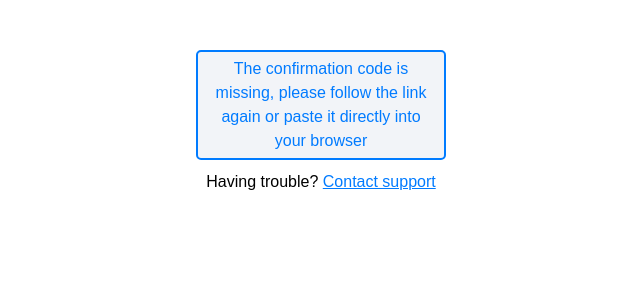
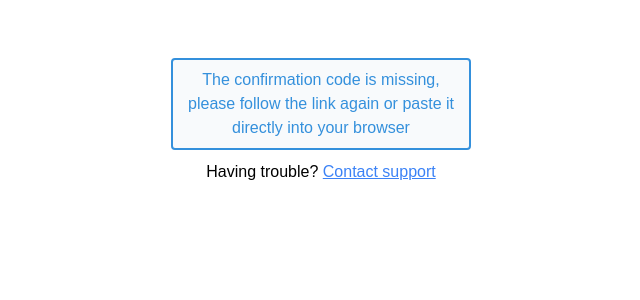
Before and after one commit to rhaversen/GroupSchedulerFrontend-Deprecated, a Next.js app: page /confirm in a window 1280 px wide. Shown: the top 300 px of the page, without its empty margins (319-959 px from the left). Built offline with nearby package versions, Linux system fonts and the light colour scheme.

Commit message:
Use tailwind

```diff
--- a/src/components/ui/LinkButton.tsx
+++ b/src/components/ui/LinkButton.tsx
@@ -1,13 +1,14 @@
-import Link from 'next/link'
-import styles from '@/styles/userInput.module.scss'
+import Link from 'next/link';
 
 const LinkButton = ({ href, buttonText, prefixText }: { href: string, buttonText: string, prefixText?: string | null }) => (
-    <p className={styles.redirectPrompt}>
+    <p className="text-center text-base mt-2.5">
         {prefixText ?? ''}{' '}
         <Link href={href}>
-            <button className={styles.redirectLink}>{buttonText}</button>
+            <button className="text-blue-500 cursor-pointer underline transition-color duration-300 hover:text-blue-700">
+                {buttonText}
+            </button>
         </Link>
     </p>
-)
+);
 
-export default LinkButton
+export default LinkButton;
--- a/src/components/ui/MessageDisplay.tsx
+++ b/src/components/ui/MessageDisplay.tsx
@@ -1,9 +1,9 @@
-import styles from '@/styles/userInput.module.scss'
+const MessageDisplay = ({ message }: { message: string }) => (
+    <div className="flex justify-center">
+        <p className="text-center text-base font-medium text-primary border-2 border-primary rounded p-2 mt-2 max-w-xs bg-background-light overflow-hidden">
+            {message}
+        </p>
+    </div>
+);
 
-const MessageDisplay = ({ message }: { message: string }) => (
-    <div>
-        <p className={styles.message}>{message}</p>
-    </div>
-)
-
-export default MessageDisplay
+export default MessageDisplay;
--- a/src/styles/userInput.module.scss
+++ b/src/styles/userInput.module.scss
@@ -72,43 +72,6 @@ $color-background-light: #f2f4f8;
             transform: scale(1.02);
         }
     }
-
-    .redirectPrompt {
-        text-align: center;
-        font-size: 16px;
-        margin-top: 10px;
-    }
-
-    .redirectLink {
-        color: $color-primary;
-        cursor: pointer;
-        text-decoration: underline;
-        transition: color 0.3s;
-
-        &:hover {
-            color: $color-primary-hover;
-        }
-    }
-
-    .message {
-        font: {
-            size: 16px;
-            weight: 500;
-        }
-        color: $color-primary;
-        text-align: center;
-        border: 2px solid $color-primary;
-        border-radius: 5px;
-        padding: 5px 10px;
-        margin-top: 10px;
-        margin-left: auto;
-        margin-right: auto;
-        max-width: 250px;
-        background-color: $color-background-light;
-        word-wrap: break-word;
-        overflow: hidden;
-        text-overflow: ellipsis;
-    }
 }
 
 @keyframes shake {
--- a/tailwind.config.js
+++ b/tailwind.config.js
@@ -12,6 +12,10 @@ module.exports = {
                 'gradient-conic':
                     'conic-gradient(from 180deg at 50% 50%, var(--tw-gradient-stops))',
             },
+            colors: {
+                primary: '#3490dc',
+                'background-light': '#f8fafc',
+            },
         },
     },
     plugins: [],
```
